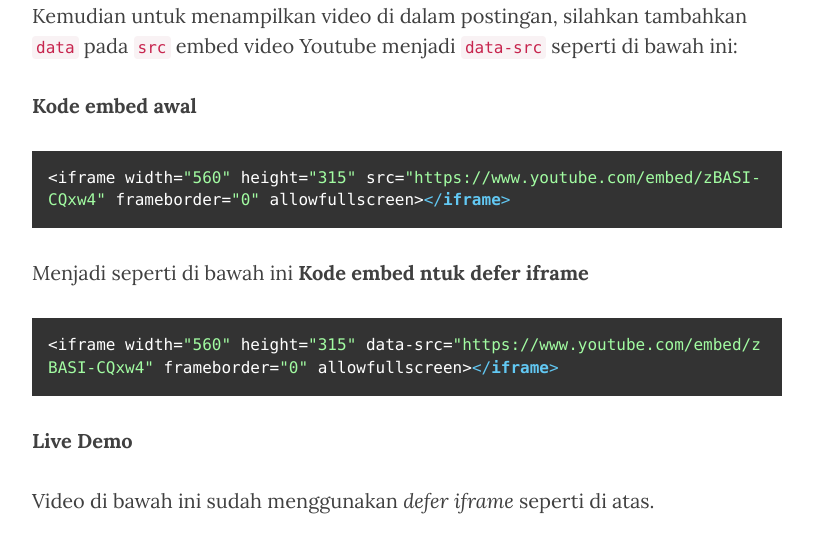
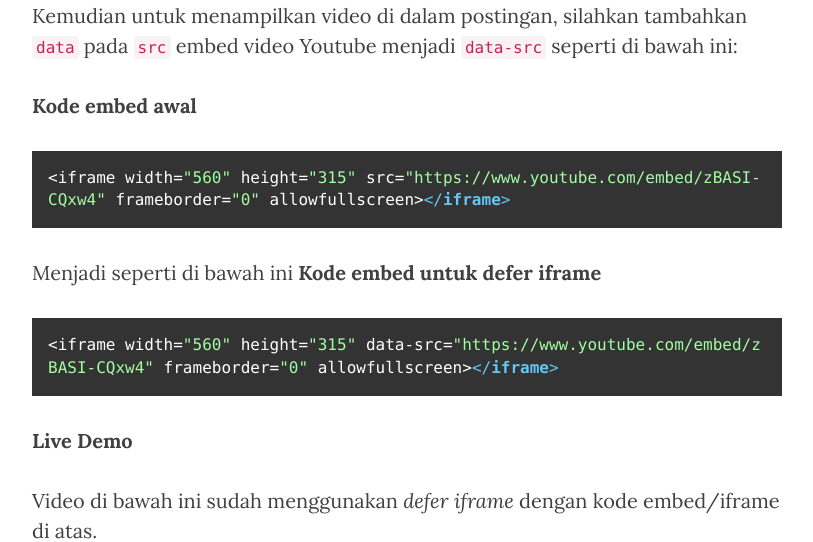
Before and after one commit to KompiAjaib/kompiajaib.github.io, a Jekyll site: the page built from _posts/2016-06-06-defer-iframe-on-github-pages.markdown, in a window 1280 px wide and 900 px high, scrolled down 1535 px, cut to the strip 0-542 px from the top of the window. Shown: the whole strip, without its empty margins (233-1046 px from the left). Built offline with Jekyll 4.4.1, drawn with Linux system fonts in a browser that asks for light colours; nearby versions of some CDN libraries; comment, search, counter and statistics services are not loaded.

Commit message:
Update 2016-06-06-defer-iframe-on-github-pages.markdown

````diff
--- a/_posts/2016-06-06-defer-iframe-on-github-pages.markdown
+++ b/_posts/2016-06-06-defer-iframe-on-github-pages.markdown
@@ -40,7 +40,7 @@ Kemudian untuk menampilkan video di dalam postingan, silahkan tambahkan `data` p
 <iframe width="560" height="315" src="https://www.youtube.com/embed/zBASI-CQxw4" frameborder="0" allowfullscreen></iframe>
 ```
 
-Menjadi seperti di bawah ini **Kode embed ntuk defer iframe**
+Menjadi seperti di bawah ini **Kode embed untuk defer iframe**
 
 ```
 <iframe width="560" height="315" data-src="https://www.youtube.com/embed/zBASI-CQxw4" frameborder="0" allowfullscreen></iframe>
@@ -48,6 +48,6 @@ Menjadi seperti di bawah ini **Kode embed ntuk defer iframe**
 
 **Live Demo**
 
-Video di bawah ini sudah menggunakan *defer iframe* seperti di atas.
+Video di bawah ini sudah menggunakan *defer iframe* dengan kode embed/iframe di atas.
 
 <iframe width="560" height="315" data-src="https://www.youtube.com/embed/zBASI-CQxw4" frameborder="0" allowfullscreen></iframe>
````
